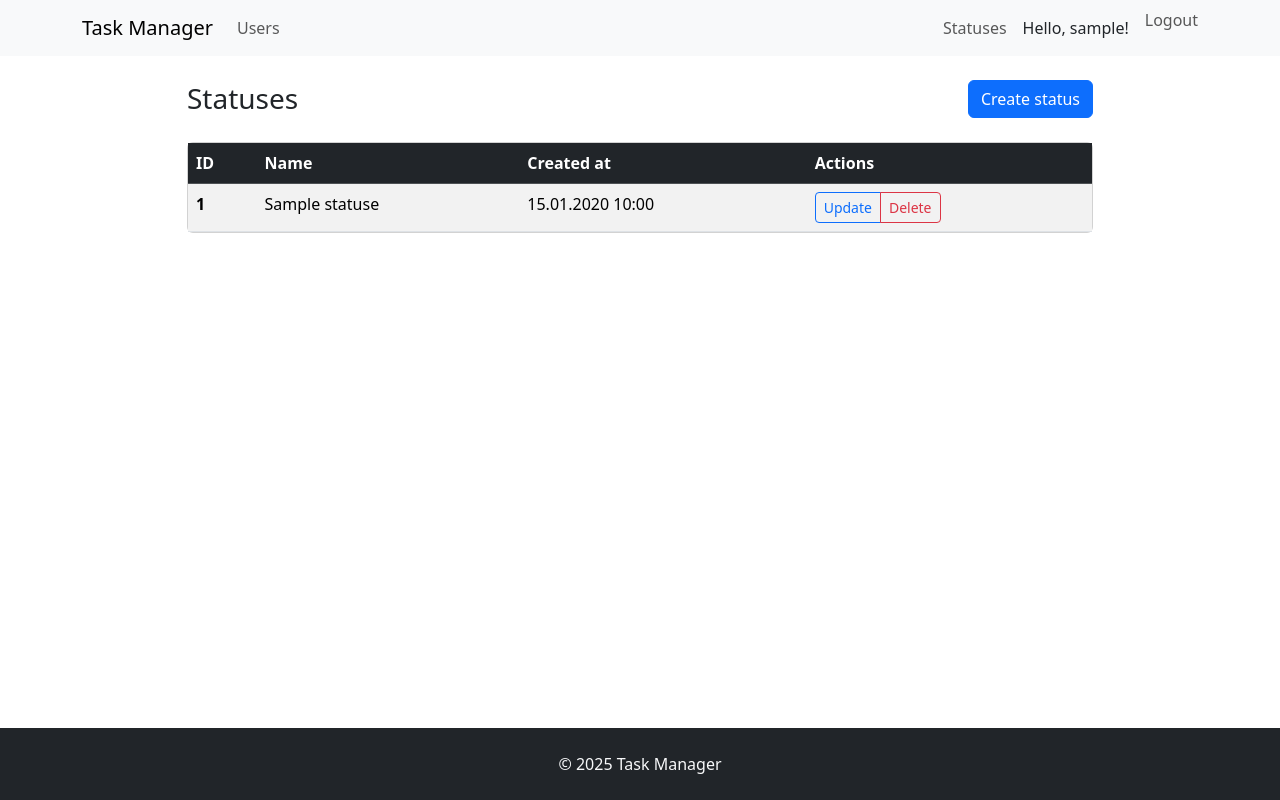
After one commit to Vitaliy-Berezhnoy/python-project-52, a Django app: page /statuses/ in a window 1280 px wide. The commit adds this page. Run offline with Django 5.2, Linux system fonts and the light colour scheme; a user stored in the database is signed in; tables that the repository leaves empty hold one stand-in row (values such as "Sample post"); some libraries are stand-ins or nearby versions.

Commit message:
Add status creation page

```diff
--- a/task_manager/settings.py
+++ b/task_manager/settings.py
@@ -50,6 +50,7 @@ INSTALLED_APPS = [
     'task_manager',
     'django_bootstrap5',
     'task_manager.users',
+    'task_manager.statuses',
 ]
 
 MIDDLEWARE = [
--- /dev/null
+++ b/task_manager/statuses/admin.py
@@ -0,0 +1,2 @@
+
+# Register your models here.
--- /dev/null
+++ b/task_manager/statuses/apps.py
@@ -0,0 +1,6 @@
+from django.apps import AppConfig
+
+
+class StatusesConfig(AppConfig):
+    default_auto_field = 'django.db.models.BigAutoField'
+    name = 'task_manager.statuses'
--- /dev/null
+++ b/task_manager/statuses/models.py
@@ -0,0 +1,16 @@
+from django.db.models import Model, CharField, DateTimeField
+from django.utils.translation import gettext_lazy as _
+
+
+class Status(Model):
+    name = CharField(max_length=100, unique=True, verbose_name=_('Name'))
+    created_at = DateTimeField(auto_now_add=True, verbose_name=_("Created at"))
+    updated_at = DateTimeField(auto_now=True, verbose_name=_("Updated at"))
+
+    class Meta:
+        verbose_name = _('Status')
+        verbose_name_plural = _('Statuses')
+        db_table = 'statuses'
+
+    def __str__(self):
+        return self.name
--- /dev/null
+++ b/task_manager/statuses/urls.py
@@ -0,0 +1,11 @@
+from django.urls import path
+from . import views
+
+app_name = 'statuses'
+
+urlpatterns = [
+    path('', views.StatusesListView.as_view(), name='statuses'),
+    path('create/', views.StatusCreateView.as_view(), name='create'),
+    path('<int:pk>/update/', views.StatusUpdateView.as_view(), name='update'),
+    path('<int:pk>/delete/', views.StatusDeleteView.as_view(), name='delete'),
+]
--- /dev/null
+++ b/task_manager/statuses/views.py
@@ -0,0 +1,40 @@
+from django.views.generic import ListView, CreateView, UpdateView, DeleteView
+from django.contrib.messages.views import SuccessMessageMixin
+from django.contrib.auth.mixins import LoginRequiredMixin
+from django.urls import reverse_lazy
+from django.utils.translation import gettext_lazy as _
+from .models import Status
+from .forms import StatusForm
+
+
+class StatusesListView(LoginRequiredMixin, ListView):
+    model = Status
+    template_name = 'statuses/index.html'
+    context_object_name = 'statuses'
+    ordering = ['id']  # Сортировка по ID
+
+
+class StatusCreateView(LoginRequiredMixin, SuccessMessageMixin, CreateView):
+    model = Status
+    form_class = StatusForm
+    template_name = 'statuses/create.html'
+    success_url = reverse_lazy('statuses:statuses')
+    success_message = _('Status successfully created')
+    extra_context = {'title': _('Create Status')}
+
+
+class StatusUpdateView(LoginRequiredMixin, SuccessMessageMixin, UpdateView):
+    model = Status
+    form_class = StatusForm
+    template_name = 'statuses/update.html'
+    success_url = reverse_lazy('statuses:statuses')
+    success_message = _('Status successfully updated')
+    extra_context = {'title': _('Update Status')}
+
+
+class StatusDeleteView(LoginRequiredMixin, SuccessMessageMixin, DeleteView):
+    model = Status
+    template_name = 'statuses/delete.html'
+    success_url = reverse_lazy('statuses:statuses')
+    success_message = _('Status successfully deleted')
+    extra_context = {'title': _('Delete Status')}
--- a/task_manager/templates/base.html
+++ b/task_manager/templates/base.html
@@ -30,6 +30,9 @@
 
                 <ul class="navbar-nav">
                     {% if user.is_authenticated %}
+                    <li class="nav-item">
+                        <a class="nav-link" href="{% url 'statuses:statuses' %}">{% trans "Statuses" %}</a>
+                    </li>
                     <li class="nav-item">
                         <span class="nav-link text-dark">{% trans "Hello" %}, {{ user.username }}!</span>
                     </li>
--- /dev/null
+++ b/task_manager/templates/statuses/index.html
@@ -0,0 +1,66 @@
+{% extends "base.html" %}
+{% load i18n %}
+
+{% block title %}{% trans "Statuses" %} - {% trans "Task Manager" %}{% endblock %}
+
+{% block content %}
+<div class="container">
+    <div class="row justify-content-center">
+        <div class="col-md-10">
+            <!-- Заголовок -->
+            <div class="d-flex justify-content-between align-items-center mb-4">
+                <h1 class="h3 mb-0">{% trans "Statuses" %}</h1>
+                <a href="{% url 'statuses:create' %}" class="btn btn-primary">
+                    {% trans "Create status" %}
+                </a>
+            </div>
+
+            <!-- Таблица статусов -->
+            <div class="card">
+                <div class="card-body p-0">
+                    <div class="table-responsive">
+                        <table class="table table-striped mb-0">
+                            <thead class="table-dark">
+                                <tr>
+                                    <th scope="col">ID</th>
+                                    <th scope="col">{% trans "Name" %}</th>
+                                    <th scope="col">{% trans "Created at" %}</th>
+                                    <th scope="col">{% trans "Actions" %}</th>
+                                </tr>
+                            </thead>
+                            <tbody>
+                                {% for status in statuses %}
+                                <tr>
+                                    <td class="fw-bold">{{ status.id }}</td>
+                                    <td>{{ status.name }}</td>
+                                    <td>{{ status.created_at|date:"d.m.Y H:i" }}</td>
+                                    <td>
+                                        <div class="btn-group btn-group-sm" role="group">
+                                            <a href="{% url 'statuses:update' status.id %}" class="btn btn-outline-primary">
+                                                {% trans "Update" %}
+                                            </a>
+                                            <a href="{% url 'statuses:delete' status.id %}" class="btn btn-outline-danger">
+                                                {% trans "Delete" %}
+                                            </a>
+                                        </div>
+                                    </td>
+                                </tr>
+                                {% empty %}
+                                <tr>
+                                    <td colspan="4" class="text-center py-4">
+                                        <div class="text-muted">
+                                            <i class="bi bi-tags display-4 d-block mb-2"></i>
+                                            {% trans "No statuses found" %}
+                                        </div>
+                                    </td>
+                                </tr>
+                                {% endfor %}
+                            </tbody>
+                        </table>
+                    </div>
+                </div>
+            </div>
+        </div>
+    </div>
+</div>
+{% endblock %}
--- a/task_manager/urls.py
+++ b/task_manager/urls.py
@@ -22,6 +22,7 @@ from task_manager import views
 urlpatterns = [
     path('', views.home, name='home'),
     path('users/', include('task_manager.users.urls')),
+    path('statuses/', include('task_manager.statuses.urls')),
     path('login/', views.login_view, name='login'),
     path('logout/', views.logout_view, name='logout'),
     path('admin/', admin.site.urls),
```
Also changed, not shown: task_manager/statuses/forms.py (added, +11 -0 lines), task_manager/statuses/tests/test_models.py (added, +90 -0 lines), task_manager/statuses/tests/test_views.py (added, +168 -0 lines), task_manager/templates/statuses/create.html (added, +34 -0 lines), locale/ru/LC_MESSAGES/django.po, task_manager/statuses/__init__.py (added), task_manager/statuses/migrations/0001_initial.py (added), task_manager/statuses/migrations/__init__.py (added), task_manager/statuses/tests/__init__.py (added), 1 other file.
